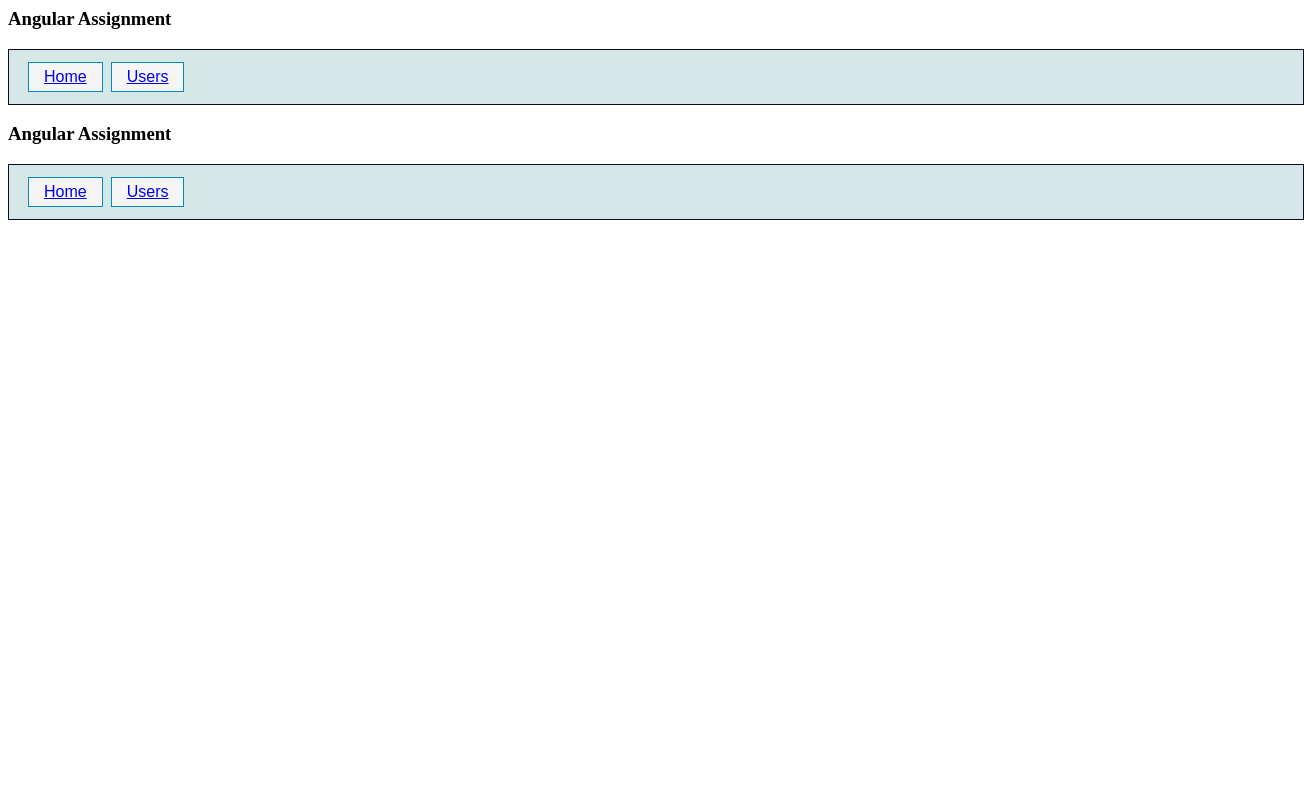
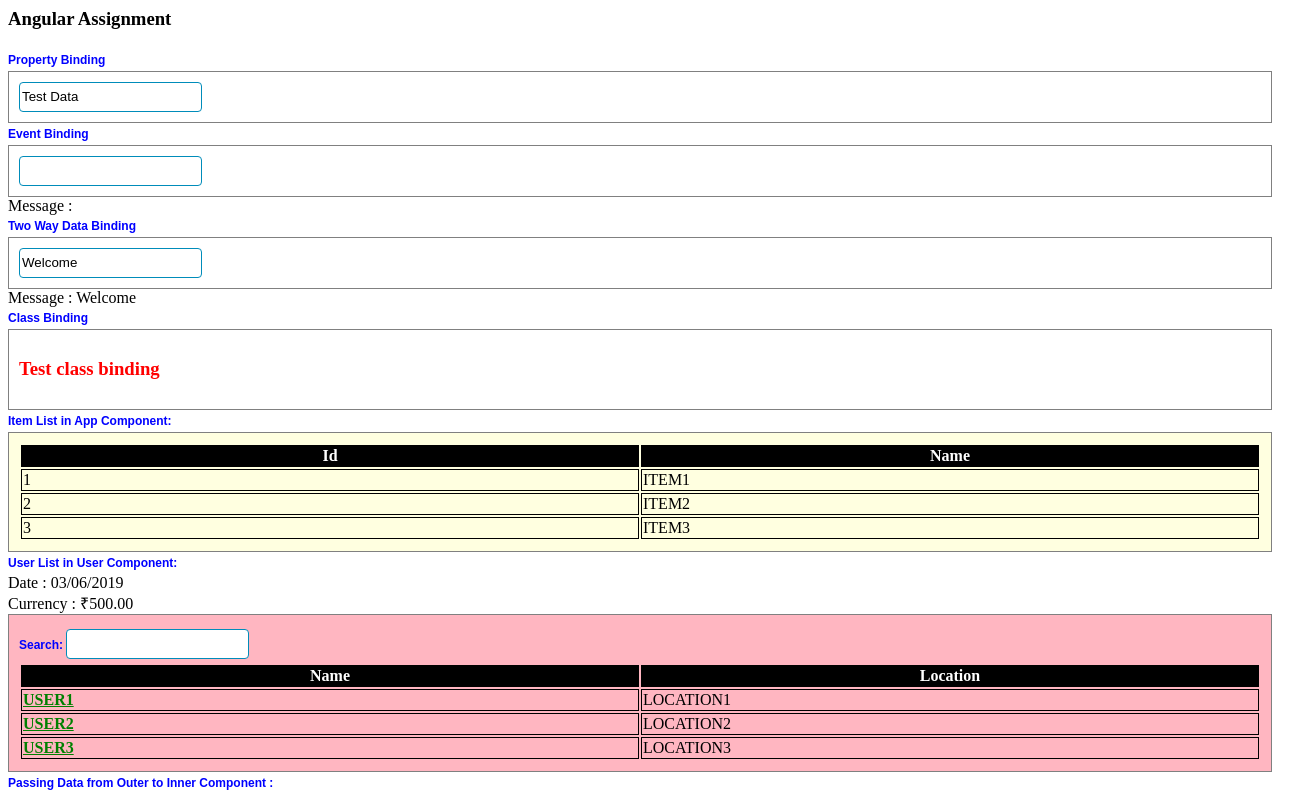
Before and after one commit to mougithub19/angular-assignment-moupiya, an Angular app: page / in a window 1280 px wide. Shown: the top 793 px of the page, 1304 px wide, since content can reach past the window. Built offline with nearby package versions, Linux system fonts and the light colour scheme.

Commit message:
1 file modified

```diff
--- a/src/app/app.component.html
+++ b/src/app/app.component.html
@@ -1,10 +1,10 @@
     <h3>{{title}}</h3>
-    <nav>
+    <!--nav>
     <button><a routerLink="" routerLinkActive="styleactive" [routerLinkActiveOptions]="{exact:true}">Home</a></button>
     <button><a routerLink="users" routerLinkActive="styleactive" >Users</a></button>
   </nav>
-  <router-outlet></router-outlet>
-   <!--><div class="label_hd">Property Binding </div>
+  <router-outlet></router-outlet-->
+   <div class="label_hd">Property Binding </div>
     <div class="module"><input type = "text" [value]="display_data1" /></div>
     <div class="label_hd">Event Binding </div>
     <div class="module"><input type = "text" (input)="display_data_fn($event.target.value)" /></div>
@@ -36,4 +36,3 @@
 
 
     <div class="module">Data from user component :  {{ display_msg }}</div>
-   -->
```
